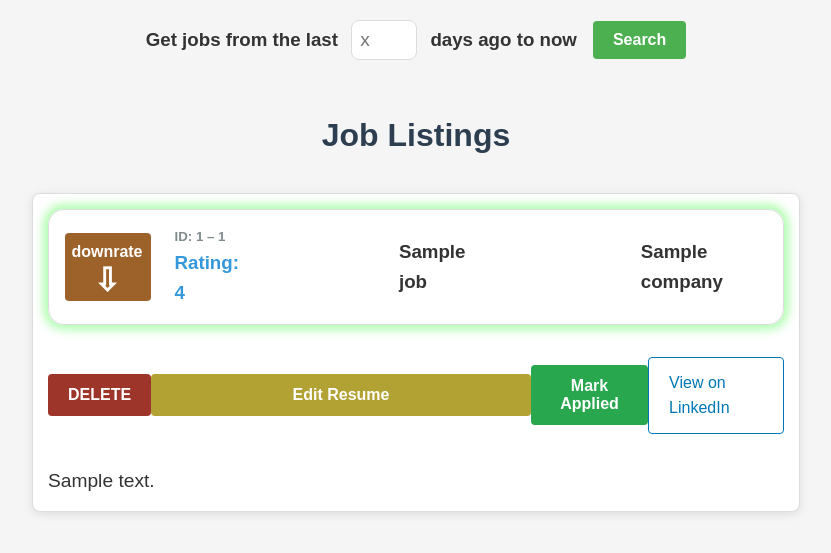
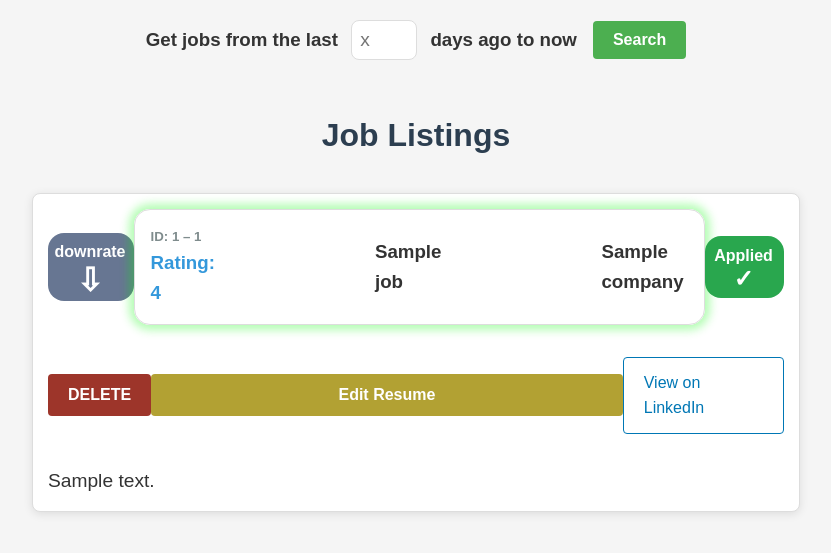
Before and after one commit to CosmicWatcher/job_application_helper, a Flask app: template src/templates/jobs.html in a window 1280 px wide. Shown: the part 140-693 px from the top of the page, without its empty margins (224-1055 px from the left). Run offline with Flask 3, Linux system fonts and the light colour scheme; the template is opened without the code that fills it: most values are stand-ins (such as "Sample title", 1, 10 or a date in 2020).

Commit message:
moved applied btn to top header

```diff
--- a/src/static/css/jobs.css
+++ b/src/static/css/jobs.css
@@ -56,13 +56,19 @@
   margin: 0;
 }
 
+.job-header-container {
+  display: flex;
+  justify-content: space-around;
+  align-items: center;
+  margin-bottom: 2rem;
+}
+
 .job-header {
   display: flex;
   justify-content: space-between;
   align-items: center;
   gap: 10rem;
   margin-top: 0;
-  margin-bottom: 2rem;
   border: 1px solid #ddd;
   padding: 1rem;
   border-radius: 1rem;
@@ -74,14 +80,6 @@
   flex-direction: column;
   justify-content: center;
   align-items: flex-start;
-}
-
-.job-header-rating-container {
-  display: flex;
-  flex-direction: row;
-  justify-content: flex-start;
-  align-items: center;
-  gap: 1.5rem;
 }
 
 .job-header-title {
@@ -115,11 +113,11 @@
 }
 
 .downrate-job-btn {
-  background-color: #9d622a;
+  background-color: #677692;
   color: white;
   padding: 0.6rem 0.5rem 0.1rem 0.4rem;
   border: none;
-  border-radius: 4px;
+  border-radius: 16px;
   cursor: pointer;
   font-size: 16px;
   font-weight: bold;
@@ -129,12 +127,12 @@
   align-items: center;
 }
 
+.downrate-job-btn:hover {
+  background-color: #485266;
+}
+
 .downrate-job-btn p {
   margin: 0;
-}
-
-.downrate-job-btn:hover {
-  background-color: #88501f;
 }
 
 .delete-job-btn {
@@ -159,16 +157,24 @@
 .mark-applied-btn {
   background-color: #29a74e;
   color: white;
-  padding: 12px 20px;
+  padding: 0.7rem 0.7rem 0.3rem 0.6rem;
   border: none;
-  border-radius: 4px;
+  border-radius: 16px;
   cursor: pointer;
   font-size: 16px;
   font-weight: bold;
+  display: flex;
+  flex-direction: column;
+  justify-content: center;
+  align-items: center;
 }
 
 .mark-applied-btn:hover {
   background-color: #20813d;
+}
+
+.mark-applied-btn p {
+  margin: 0;
 }
 
 .applied-tag {
--- a/src/templates/jobs.html
+++ b/src/templates/jobs.html
@@ -82,12 +82,12 @@
         id="job-{{ job['id'] }}"
         class="job {% if job['applied'] %}applied{% endif %}"
       >
-        <div class="job-header">
-          <div class="job-header-rating-container">
-            <button class="downrate-job-btn" data-job-id="{{ job.id }}">
-              <p>downrate</p>
-              <p style="font-size: 2rem">&#8681;</p>
-            </button>
+        <div class="job-header-container">
+          <button class="downrate-job-btn" data-job-id="{{ job.id }}">
+            <p>downrate</p>
+            <p style="font-size: 2rem">&#8681;</p>
+          </button>
+          <div class="job-header">
             <div class="job-header-rating">
               <h5 class="id">
                 ID: {{ job['id'] }} &ndash; {{ job['external_id'] }}
@@ -97,9 +97,17 @@
                 rated" }}
               </h3>
             </div>
+            <h3 class="title">{{ job['title'] }}</h3>
+            <h3 class="company">{{ job['company'] }}</h3>
           </div>
-          <h3 class="title">{{ job['title'] }}</h3>
-          <h3 class="company">{{ job['company'] }}</h3>
+          <button
+            class="mark-applied-btn"
+            id="mark-applied-btn"
+            data-job-id="{{ job.id }}"
+          >
+            <p>Applied</p>
+            <p style="font-size: 1.5rem">&#10003;</p>
+          </button>
         </div>
         <div class="job-actions">
           <button class="delete-job-btn" data-job-id="{{ job.id }}">
@@ -111,13 +119,6 @@
             data-external-id="{{ job.external_id }}"
           >
             Edit Resume
-          </button>
-          <button
-            class="mark-applied-btn"
-            id="mark-applied-btn"
-            data-job-id="{{ job.id }}"
-          >
-            Mark Applied
           </button>
           <a
             href="https://www.linkedin.com/jobs/view/{{ job.external_id }}"
```
